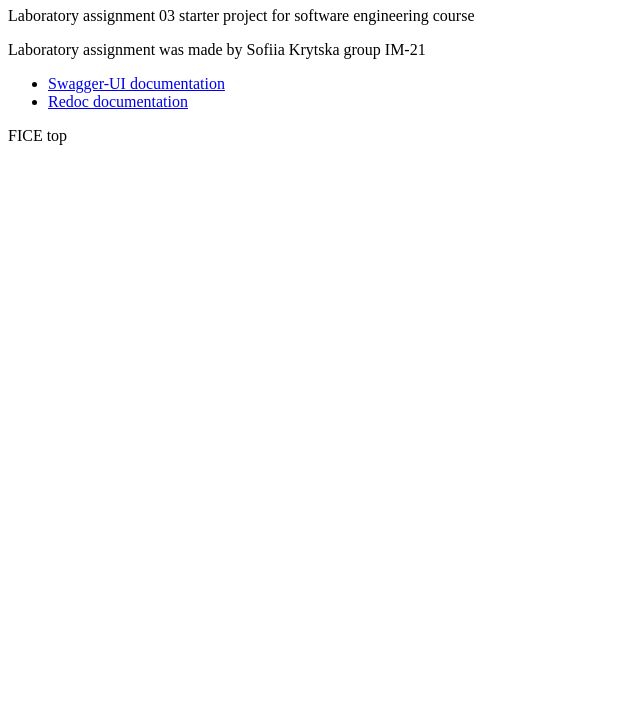
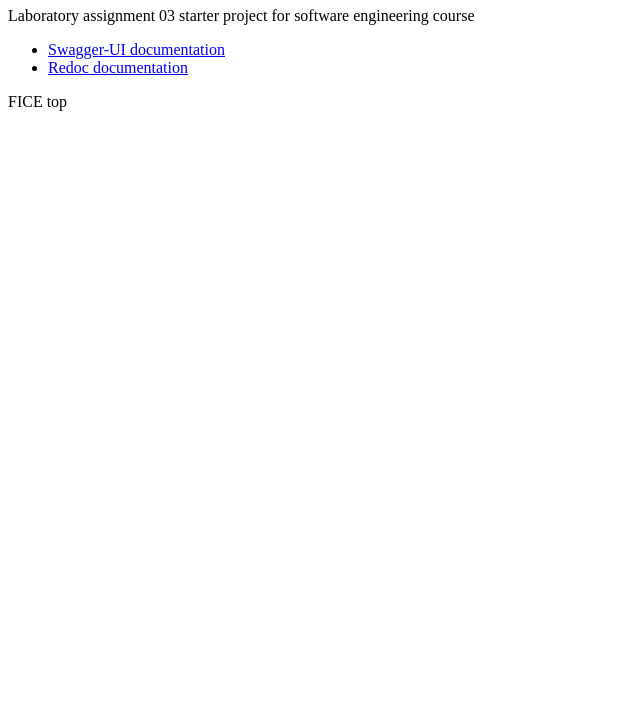
Before and after one commit to sonakrrr/methodology-lab3, a plain HTML site: page python/build/index.html in a window 1280 px wide. Shown: the part 73-800 px from the top of the page, without its empty margins (0-640 px from the left). Drawn offline with Linux system fonts and the light colour scheme.

Commit message:
change "index.html" file to see optimization

```diff
--- a/python/build/index.html
+++ b/python/build/index.html
@@ -7,7 +7,6 @@
     <body>
         <h1>Spaceship</h1>
         <p>Laboratory assignment 03 starter project for software engineering course</p>
-        <p>Laboratory assignment was made by Sofiia Krytska group IM-21</p>
         <ul>
             <li><a href='docs'>Swagger-UI documentation</a></li>
             <li><a href='redoc'>Redoc documentation</a></li>
```
